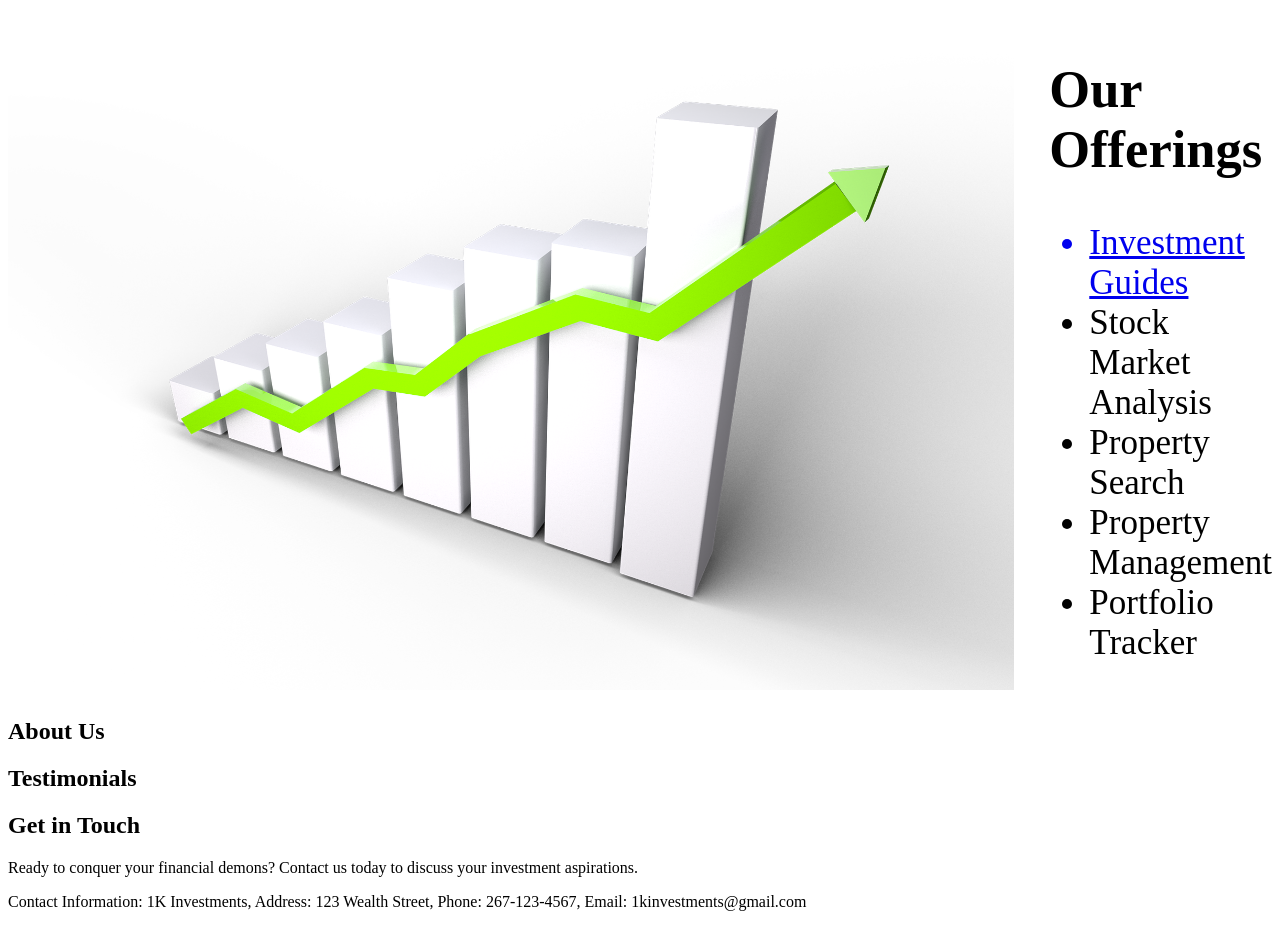
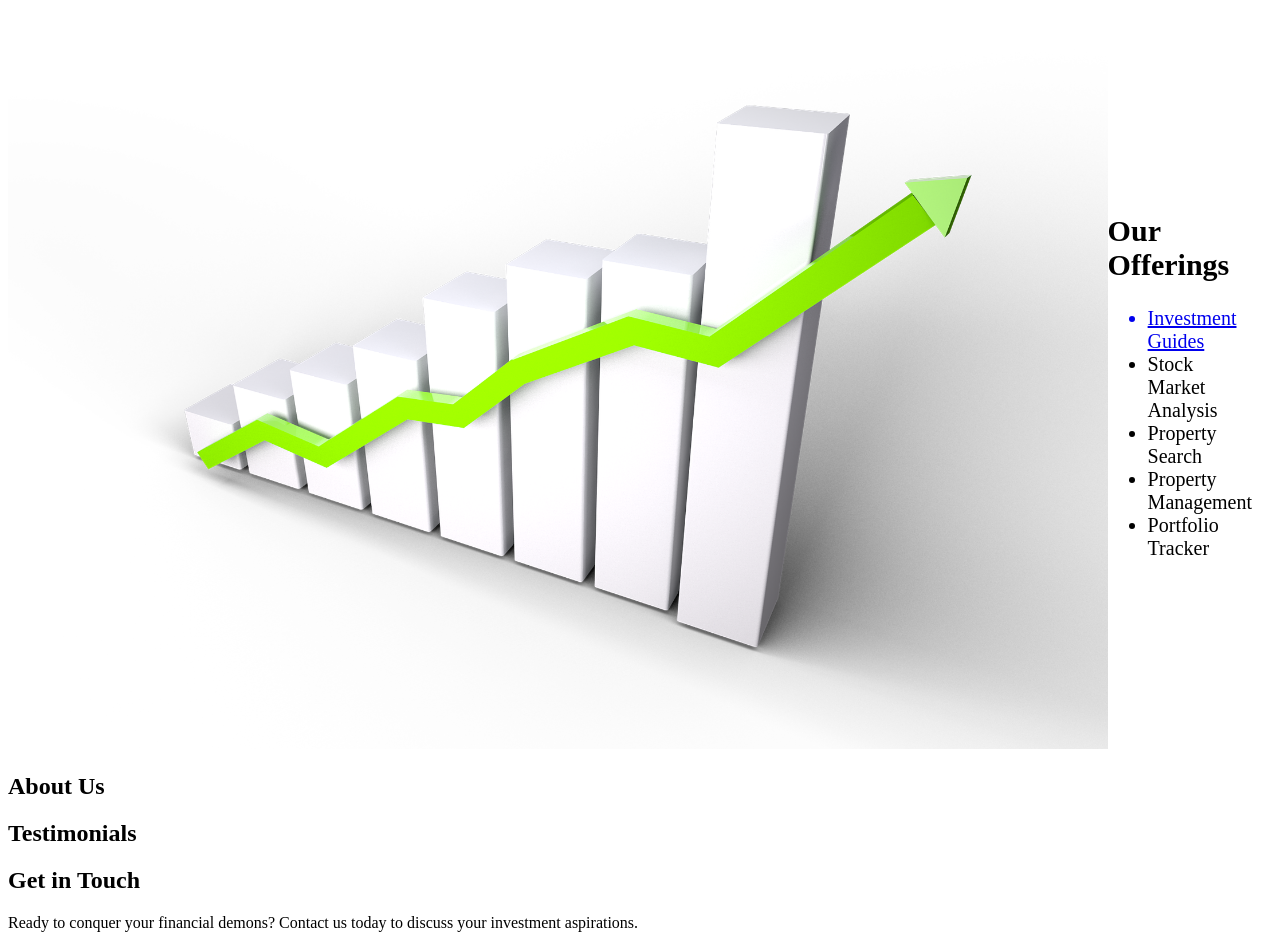
Before and after one commit to Mikal278/1kinvestments, a PHP site: page / in a window 1280 px wide. Shown: the part 98-1036 px from the top of the page. Before the commit the page ends 1009 px from the top, so only its background shows below. Run offline with PHP 8.4, Linux system fonts and the light colour scheme.

Commit message:
Update main.css

```diff
--- a/main.css
+++ b/main.css
@@ -14,6 +14,6 @@ img {
 }
 
 .text {
-	font-size: 35px;
-	padding-left: 35px;
+	font-size: 20px;
+	padding-right: 20px;
 }
```
